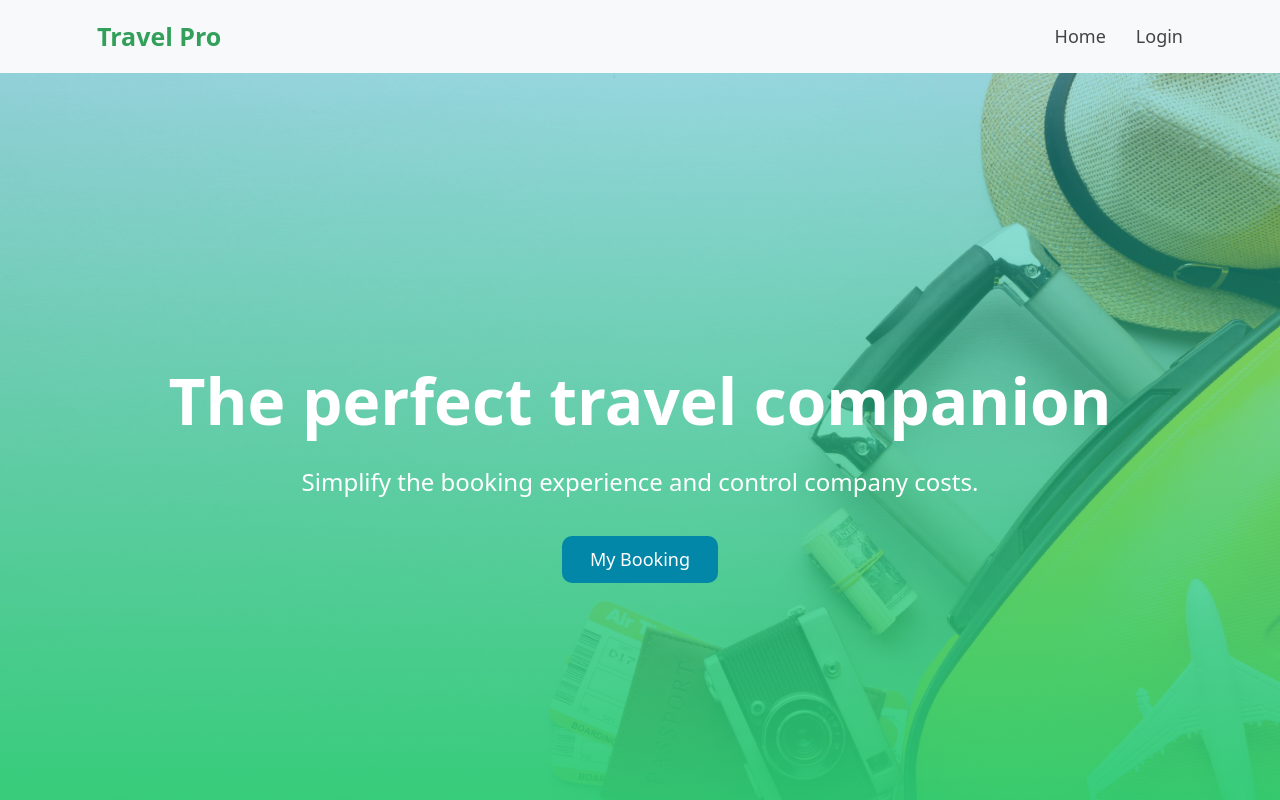
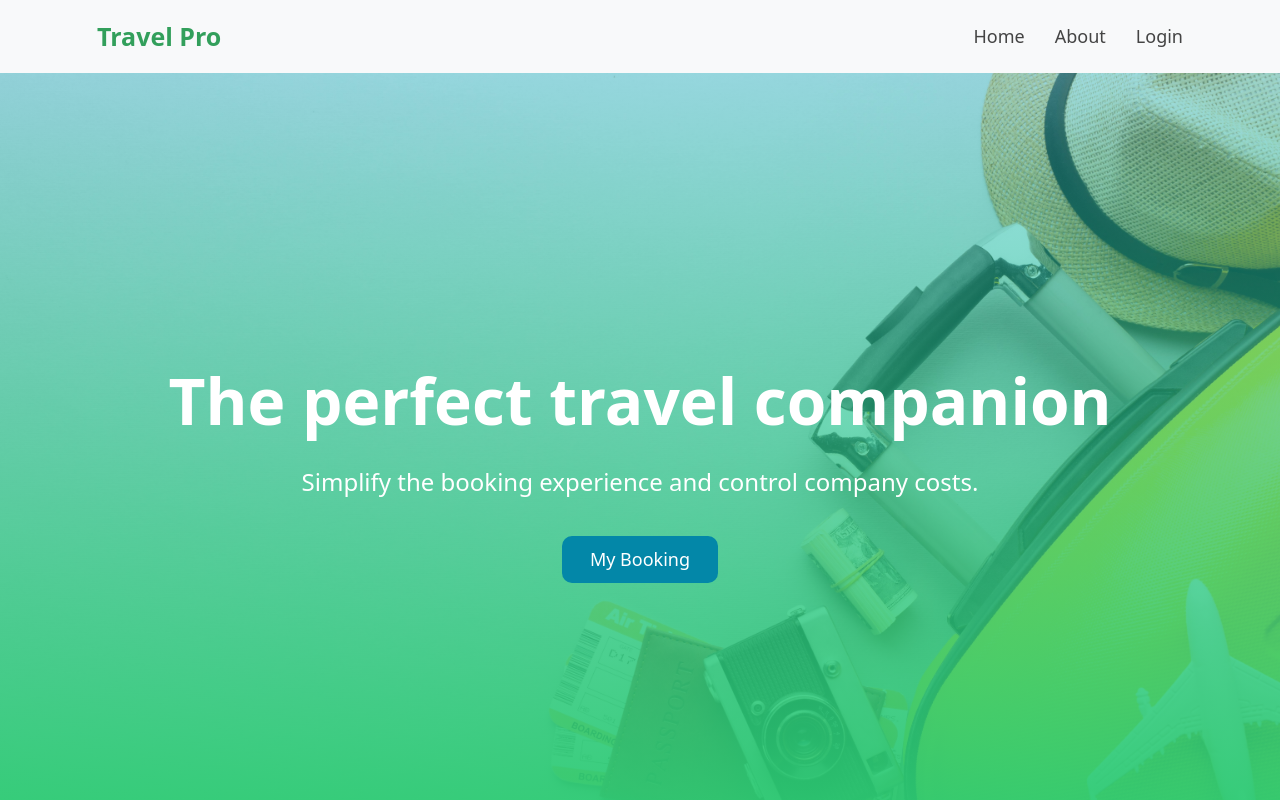
Before and after one commit to motiurdev/travel-pro, a React (Create React App) app: page / in a window 1280 px wide. Shown: the top 800 px of the page. Built offline with nearby package versions, Linux system fonts and the light colour scheme; no server answers.

Commit message:
add about page and responsive page

```diff
--- a/src/App.js
+++ b/src/App.js
@@ -11,6 +11,7 @@ import MyBooking from './compoments/MyBooking/MyBooking';
 import AllBooking from './compoments/AllBooking/AllBooking';
 import AddBooking from './compoments/AddBooking/AddBooking';
 import Footer from './compoments/Footer/Footer';
+import About from './compoments/Home/About/About';
 
 function App() {
   return (
@@ -26,6 +27,9 @@ function App() {
           </Route>
           <Route exact path="/mybooking">
             <MyBooking></MyBooking>
+          </Route>
+          <Route path="/about">
+            <About></About>
           </Route>
           <Route exact path="/allbooking">
             <AllBooking></AllBooking>
--- a/src/compoments/Header/Header.js
+++ b/src/compoments/Header/Header.js
@@ -17,6 +17,7 @@ const Header = () => {
                         {/* navbar */}
                         <Nav className="ms-auto">
                             <NavLink to="/home">Home</NavLink>
+                            <NavLink to="/about">About</NavLink>
                             {
                                 user?.email &&
                                 <span className="d-flex flex-column flex-md-row">
```
